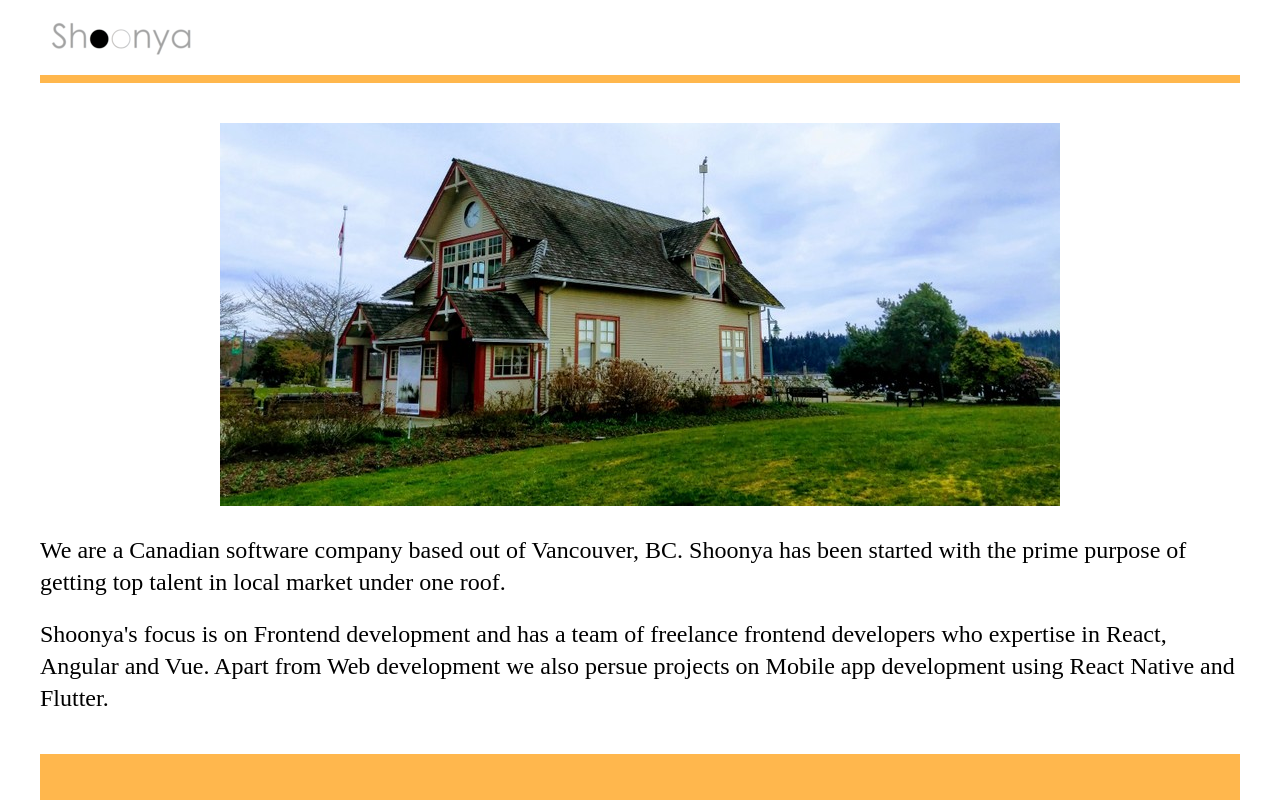
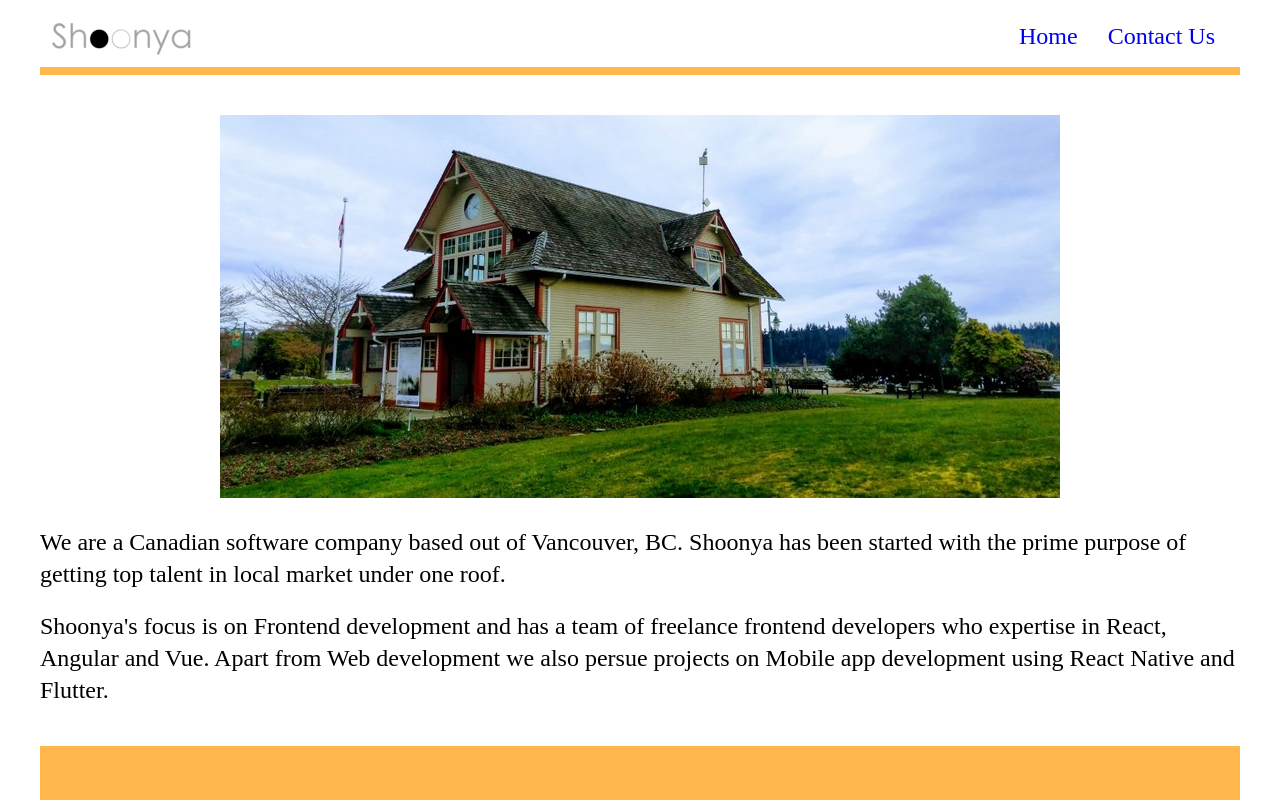
Before and after one commit to shoonyatech/shoonya.web, an Angular app: page / in a window 1280 px wide. Shown: the top 800 px of the page. Built offline with nearby package versions, Linux system fonts and the light colour scheme.

Commit message:
add navigation header

```diff
--- a/src/app/header/header.component.html
+++ b/src/app/header/header.component.html
@@ -1 +1,7 @@
-<div class="header"><img src="assets/small-logo-gray-144x37.png" /></div>
+<div class="header">
+  <img src="assets/small-logo-gray-144x37.png" />
+  <div class="links">
+    <a routerLink="/contactus" routerLinkActive="active">Contact Us</a>
+    <a routerLink="/" routerLinkActive="active">Home</a>
+  </div>
+</div>
--- a/src/app/header/header.component.scss
+++ b/src/app/header/header.component.scss
@@ -2,4 +2,15 @@
   text-align: left;
   padding: 20px 10px 10px 10px;
   border-bottom: 8px solid #ffb74d;
+  display: flex;
 }
+
+.links {
+  display: inline-flex;
+  width: 100%;
+  flex-direction: row-reverse;
+
+  a {
+    margin: 0 15px;
+  }
+}
```
